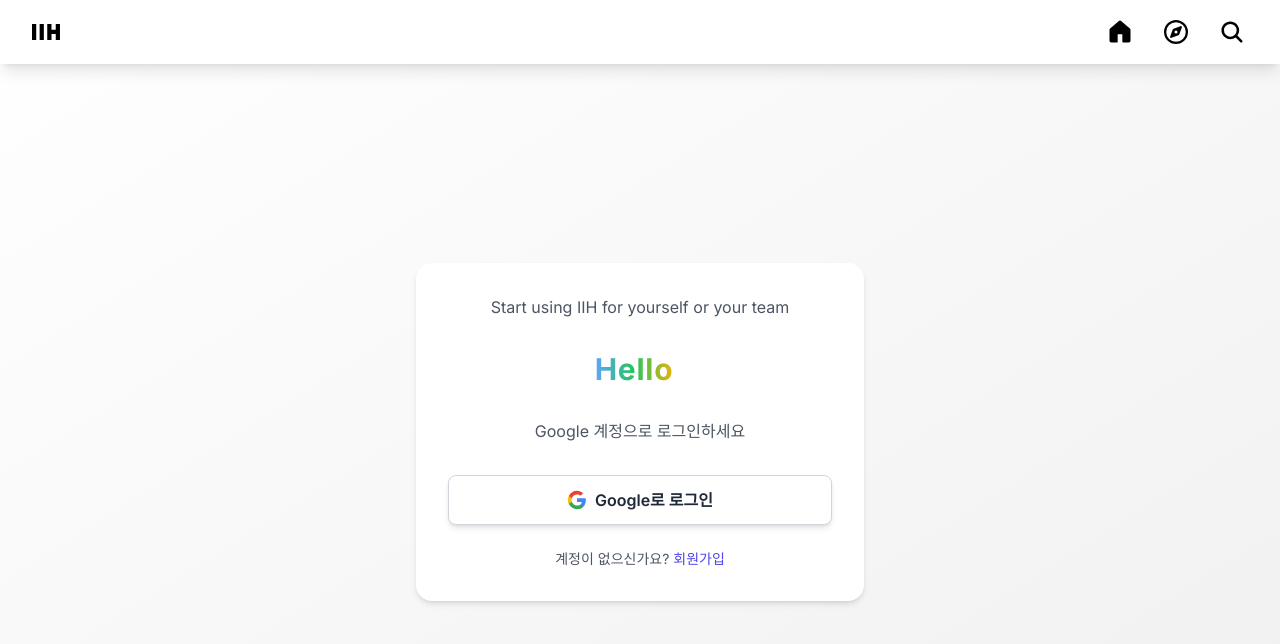
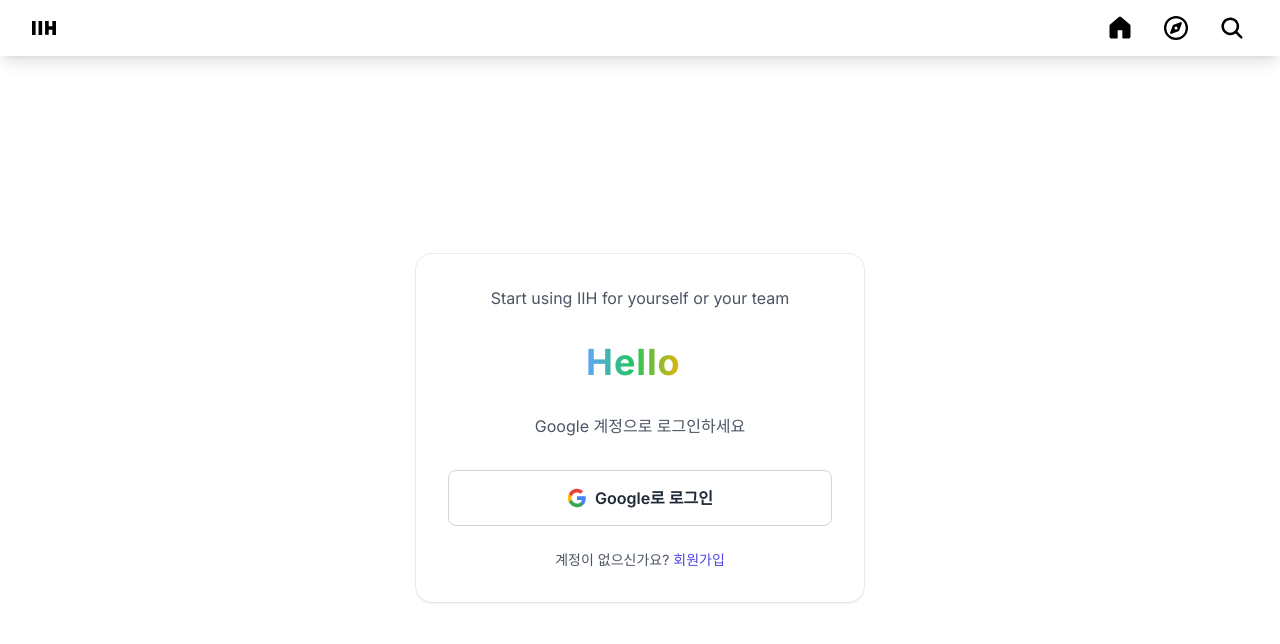
Before and after one commit to ds5105119/blogFront, a Next.js app: page /login in a window 1280 px wide. Shown: the top 644 px of the page. Built offline with nearby package versions, Linux system fonts and the light colour scheme; no server answers.

Commit message:
loading svg component added client login process end navbar modified custom tailwind css added

```diff
--- a/src/app/login/callback/layout.tsx
+++ /dev/null
@@ -1,25 +0,0 @@
-import type { Metadata } from "next";
-import { Inter } from "next/font/google";
-import "./globals.css";
-import ReactQueryProvider from "@/hooks/react-query-provider";
-
-const inter = Inter({ subsets: ["latin"] });
-
-export const metadata: Metadata = {
-  title: "Create Next App",
-  description: "Generated by create next app",
-};
-
-export default function RootLayout({
-  children,
-}: Readonly<{
-  children: React.ReactNode;
-}>) {
-  return (
-    <html lang="en">
-      <body className={inter.className}>
-        <ReactQueryProvider>{children}</ReactQueryProvider>
-      </body>
-    </html>
-  );
-}
--- a/src/app/login/page.tsx
+++ b/src/app/login/page.tsx
@@ -10,6 +10,12 @@ import axios from "axios";
 import GoogleLoginButton from "@/components/googleLoginButton";
 import NavBar from "@/components/navBar";
 import AnimatedGradientText from "@/components/animatedGradientText";
+import { generateRandomString, openCenteredWindow } from "@/lib/tools";
+
+type GoogleLoginEvent = {
+  type: "GOOGLE_LOGIN";
+  code: string;
+};
 
 const texts = ["안녕하세요", "Hello", "Bonjour", "你好", "こんにちは"];
 
@@ -31,49 +37,6 @@ const login = async (authCode: string) => {
   return data;
 };
 
-function openCenteredWindow(url: string, width: number, height: number): void {
-  // 화면의 가로, 세로 크기
-  const screenWidth = window.innerWidth;
-  const screenHeight = window.innerHeight;
-
-  // 새 창의 크기
-  const left = screenWidth / 2 - width / 2;
-  const top = screenHeight / 2 - height / 2;
-
-  // 새 창 열기
-  window.open(
-    url,
-    "_blank",
-    `noopener,noreferrer,width=${width},height=${height},top=${top},left=${left},resizable=yes,scrollbars=yes`,
-  );
-}
-
-function TypingEffect({ text }: { text: string }) {
-  const [displayText, setDisplayText] = useState("");
-  const typingSpeed = 100; // 타이핑 속도 (밀리초 단위)
-
-  useEffect(() => {
-    let i = 0;
-    const typingInterval = setInterval(() => {
-      if (i < text.length) {
-        setDisplayText((prev) => prev + text.charAt(i));
-        i++;
-      } else {
-        clearInterval(typingInterval);
-      }
-    }, typingSpeed);
-
-    return () => clearInterval(typingInterval);
-  }, [text]);
-
-  return (
-    <h2 className="text-3xl font-semibold mb-6 h-12">
-      {displayText}
-      <span className="animate-blink">|</span>
-    </h2>
-  );
-}
-
 export default function Login() {
   const [isLoading, setIsLoading] = useState(false);
 
@@ -81,17 +44,39 @@ export default function Login() {
     setIsLoading(true);
     const clientId = process.env.NEXT_PUBLIC_GOOGLE_CLIENT_ID;
     const redirectUri = `${process.env.NEXT_PUBLIC_BASE_URL}/login/callback/`;
-    const scope = "openid%20email%20profile";
-    const authUrl = `https://accounts.google.com/o/oauth2/v2/auth?client_id=${clientId}&redirect_uri=${redirectUri}&response_type=code&scope=${scope}`;
+    const scope = "email+profile";
+    const state = generateRandomString(16);
+    const authUrl = `https://accounts.google.com/o/oauth2/v2/auth?response_type=code&scope=${scope}&state=${state}&client_id=${clientId}&redirect_uri=${redirectUri}`;
 
-    openCenteredWindow(authUrl, 800, 600);
+    const popup: Window | null = openCenteredWindow(authUrl, 600, 700);
+    console.log(popup);
+
+    if (!popup) {
+      setIsLoading(false);
+    }
+
+    const checkPopup = setInterval(() => {
+      if (popup && popup.closed) {
+        clearInterval(checkPopup);
+        setIsLoading(false);
+
+        // 팝업이 닫힌 후 localStorage에서 인증 코드 확인
+        const code = localStorage.getItem("googleAuthCode");
+        const receivedState = localStorage.getItem("googleAuthState");
+
+        if (code && receivedState === state) {
+          localStorage.removeItem("googleAuthCode");
+          localStorage.removeItem("googleAuthState");
+        }
+      }
+    }, 300);
   };
 
   return (
-    <div className="flex flex-col min-h-screen bg-gradient-to-br from-white to-purple-50-50">
+    <div className="flex flex-col min-h-screen bg-white">
       <NavBar />
-      <div className="flex flex-col items-center justify-center flex-grow">
-        <div className="bg-white p-8 rounded-2xl shadow-md max-w-md w-full mx-4 transform hover:scale-105 transition-all duration-300">
+      <div className="flex flex-col items-center justify-center flex-grow ">
+        <div className="bg-white p-8 rounded-2xl shadow-primary max-w-md w-full mx-4 transform hover:scale-[1.02] transition-all duration-300">
           <div className="text-center">
             <p className="text-gray-600 mb-8">
               Start using IIH for yourself or your team
@@ -102,17 +87,13 @@ export default function Login() {
             <p className="text-gray-600 mb-8">Google 계정으로 로그인하세요</p>
           </div>
           <div>
-            {!isLoading ? (
             <GoogleLoginButton
-                status={isLoading}
+              isLoading={isLoading}
               onClick={handleGoogleLogin}
               disabled={isLoading}
             >
               Google로 로그인
             </GoogleLoginButton>
-            ) : (
-              <div>제발</div>
-            )}
           </div>
           <p className="mt-6 text-center text-sm text-gray-600">
             계정이 없으신가요?{" "}
--- a/src/components/animatedGradientText.tsx
+++ b/src/components/animatedGradientText.tsx
@@ -35,13 +35,13 @@ export default function AnimatedGradientText(props: {
 
   return (
     <div className="text-cente">
-      <h2 className="text-3xl md:text-3xl font-bold tracking-wide">
+      <h2 className="text-4xl md:text-4xl font-bold tracking-wide">
         <span
           className={`bg-gradient-to-r ${gradients[index]} text-transparent bg-clip-text transition-all duration-500`}
         >
           {displayText}
         </span>
-        <span className="animate-blink">|</span>
+        <span className="animate-blink font-medium">|</span>
       </h2>
     </div>
   );
--- a/src/components/googleLoginButton.tsx
+++ b/src/components/googleLoginButton.tsx
@@ -1,21 +1,34 @@
 import React, { ReactNode } from "react";
+import LoadingAnimation from "@/components/loadingAnimation";
 
 interface GoogleLoginButtonProps
   extends React.ButtonHTMLAttributes<HTMLButtonElement> {
-  status: boolean;
+  isLoading: boolean;
   children?: ReactNode;
 }
 
 const GoogleLoginButton: React.FC<GoogleLoginButtonProps> = ({
   children = "Continue with Google",
+  isLoading = false,
   className = "",
   ...props
 }) => {
   return (
     <button
-      className={`w-full py-3 px-4 bg-white text-gray-800 font-semibold rounded-lg border border-gray-300 shadow-md hover:shadow-lg active:shadow-md transition duration-200 flex items-center justify-center space-x-2 ${className}`}
+      className={`w-full h-14 bg-white text-gray-800 font-semibold rounded-lg border border-gray-300 transition duration-200 flex items-center justify-center ${
+        isLoading
+          ? "bg-gray-100 cursor-not-allowed"
+          : "hover:shadow-md active:shadow-md"
+      } ${className}`}
+      disabled={isLoading}
       {...props}
     >
+      {isLoading ? (
+        <div className="w-5 h-5 relative" aria-label="로딩 중">
+          <LoadingAnimation />
+        </div>
+      ) : (
+        <div className="flex items-center justify-center space-x-2">
           <svg className="w-5 h-5 mr-2" viewBox="0 0 24 24">
             <path
               fill="#4285F4"
@@ -36,6 +49,8 @@ const GoogleLoginButton: React.FC<GoogleLoginButtonProps> = ({
             <path fill="none" d="M1 1h22v22H1z" />
           </svg>
           {children}
+        </div>
+      )}
     </button>
   );
 };
--- /dev/null
+++ b/src/components/loadingAnimation.tsx
@@ -0,0 +1,32 @@
+const LoadingAnimation = () => {
+  return (
+    <svg
+      className="animate-spin absolute inset-0"
+      viewBox="0 0 24 24"
+      fill="none"
+      xmlns="http://www.w3.org/2000/svg"
+    >
+      <circle
+        cx="12"
+        cy="12"
+        r="10"
+        stroke="currentColor"
+        strokeWidth="2"
+        strokeOpacity="0.25"
+      />
+      <circle
+        className="origin-center"
+        cx="12"
+        cy="12"
+        r="10"
+        stroke="currentColor"
+        strokeWidth="2"
+        strokeLinecap="round"
+        strokeDasharray="10 55"
+        style={{ animationDuration: "1.5s" }}
+      />
+    </svg>
+  );
+};
+
+export default LoadingAnimation;
--- a/src/components/navBar.tsx
+++ b/src/components/navBar.tsx
@@ -57,9 +57,9 @@ export default function Navbar(props: {
 
   return (
     <nav className="w-full bg-white shadow-lg">
-      <div className="max-w-7xl mx-auto px-4 sm:px-6 lg:px-8">
+      <div className="mx-auto px-5 sm:px-6 lg:px-8">
         {/* Logo */}
-        <div className="flex justify-between h-16">
+        <div className="flex justify-between h-14">
           <div className="flex items-center">
             <div className="flex w-full items-center">
               <button
@@ -68,7 +68,7 @@ export default function Navbar(props: {
                 className="flex-shrink-0"
               >
                 <svg
-                  className="w-7 h-7"
+                  className="w-6 h-6"
                   viewBox="0 0 550 317"
                   fill="none"
                   xmlns="http://www.w3.org/2000/svg"
--- /dev/null
+++ b/src/lib/tools.ts
@@ -0,0 +1,26 @@
+import { randomBytes } from "crypto";
+
+export const generateRandomString = (length: number): string => {
+  return randomBytes(length).toString("hex").slice(0, length);
+};
+
+export const openCenteredWindow = (
+  url: string,
+  width: number,
+  height: number,
+): Window | null => {
+  // 화면의 가로, 세로 크기
+  const screenWidth = window.innerWidth;
+  const screenHeight = window.innerHeight;
+
+  // 새 창의 크기
+  const left = screenWidth / 2 - width / 2;
+  const top = screenHeight / 2 - height / 2;
+
+  // 새 창 열기
+  return window.open(
+    url,
+    "_blank",
+    `width=${width},height=${height},top=${top},left=${left},resizable=yes,scrollbars=yes`,
+  );
+};
--- a/tailwind.config.ts
+++ b/tailwind.config.ts
@@ -26,6 +26,10 @@ const config: Config = {
       animation: {
         blink: "blink 1s step-start infinite",
       },
+      boxShadow: {
+        primary:
+          "0px 0px 0px 1px rgba(9, 9, 11, 0.07), 0px 2px 2px 0px rgba(9, 9, 11, 0.05)",
+      },
     },
   },
   plugins: [require("@tailwindcss/typography")],
```
Also changed, not shown: src/app/login/callback/page.tsx (+18 -10 lines), src/hooks/useAuth.ts (+15 -5 lines). Lines whose indentation alone changed are shown as unchanged.
